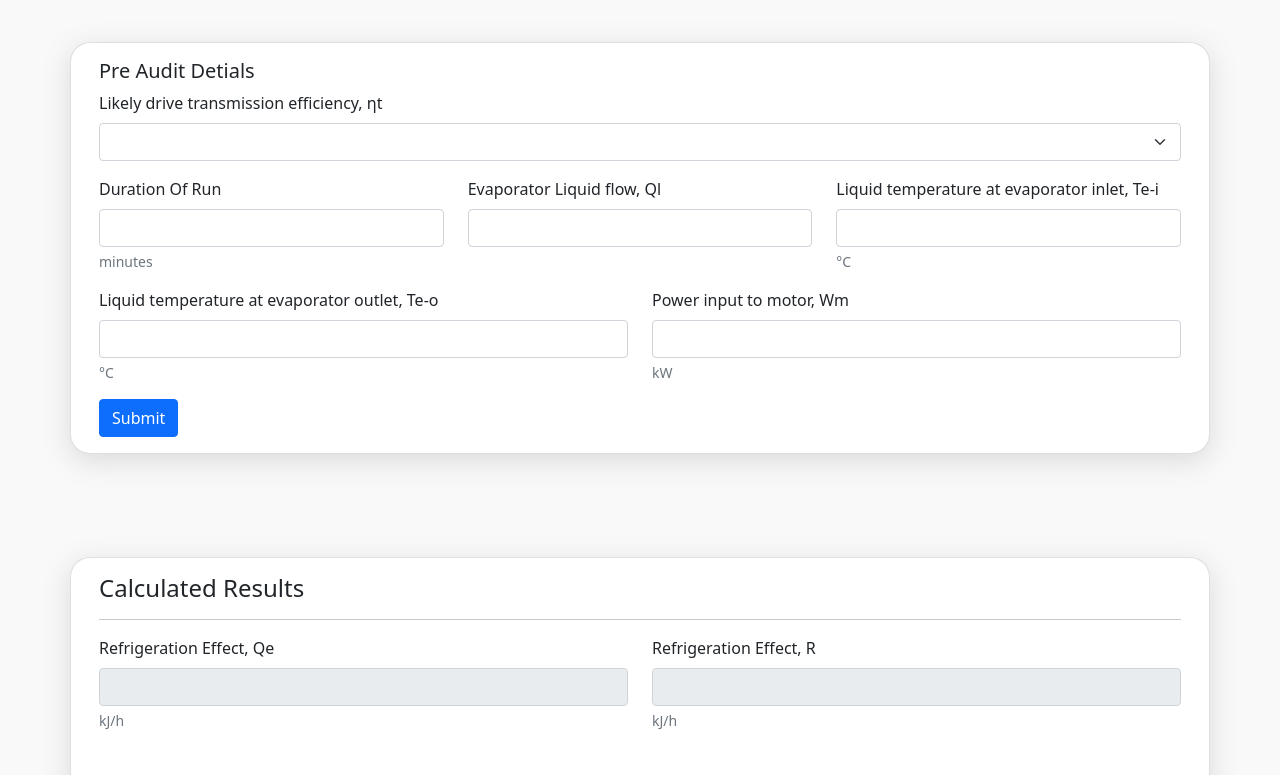
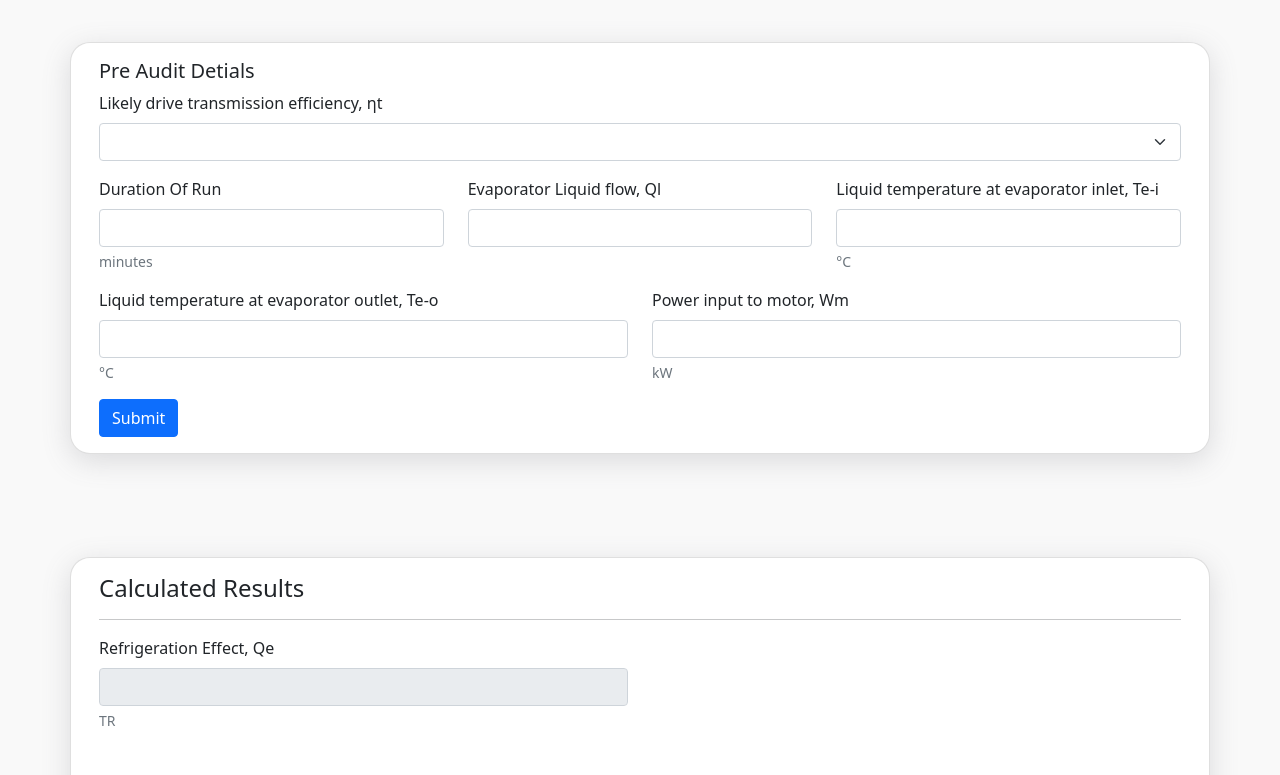
Before and after one commit to haydencordeiro/EnergyAuditSite, a plain HTML site: page hvac.html in a window 1280 px wide. Shown: the part 177-952 px from the top of the page. Drawn offline with nearby package versions, Linux system fonts and the light colour scheme.

Commit message:
updated hvac code

```diff
--- a/hvac.html
+++ b/hvac.html
@@ -124,15 +124,15 @@
                                 <label for="Qe" class="form-label">Refrigeration Effect, Qe</label>
                                 <input type="text" class="form-control" id="Qe" name="Qe" readonly aria-readonly="true"
                                     aria-describedby="QeHelp">
-                                <div id="QeHelp" class="form-text">kJ/h</div>
+                                <div id="QeHelp" class="form-text">TR</div>
                             </div>
 
-                            <div class="mb-3 col-md-6">
+                            <!-- <div class="mb-3 col-md-6">
                                 <label for="R" class="form-label">Refrigeration Effect, R</label>
                                 <input type="text" class="form-control" id="R" name="R" readonly aria-readonly="true"
                                     aria-describedby="RHelp">
                                 <div id="RHelp" class="form-text">kJ/h</div>
-                            </div>
+                            </div> -->
                         </div>
                         <br><br>
                         <div class="row">
--- a/hvac.js
+++ b/hvac.js
@@ -23,7 +23,7 @@ var Wc =  Wm*0.92*nt
 
 
 
-var Qe=ql*d*CP*(Tei-Teo)/3024
+var Qe=(ql*d*CP*(Tei-Teo))/3024
 
 document.getElementById("Qe").value=Qe;
 
```
